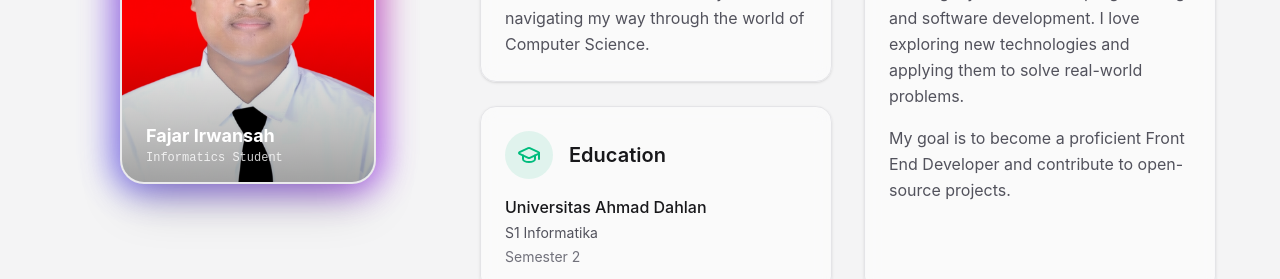
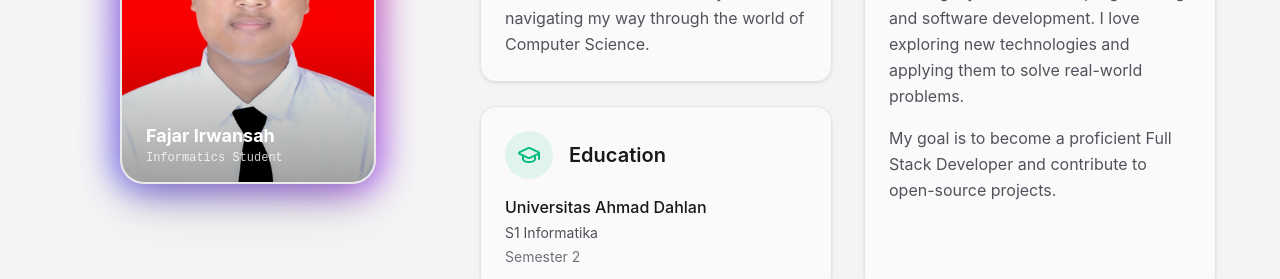
Before and after one commit to JarsXen/Portfolio-V2.0, a React (Vite) app: page / in a window 1280 px wide. Shown: the part 1120-1399 px from the top of the page. Built offline with nearby package versions, Linux system fonts and the light colour scheme.

Commit message:
Update journey description to reflect Full Stack focus

```diff
--- a/src/data/translations.ts
+++ b/src/data/translations.ts
@@ -24,7 +24,7 @@ export const translations = {
       semester: 'Semester 2',
       journey: 'My Journey',
       journeyDesc1: 'As a second-semester student, I am building my foundation in programming and software development. I love exploring new technologies and applying them to solve real-world problems.',
-      journeyDesc2: 'My goal is to become a proficient Front End Developer and contribute to open-source projects.',
+      journeyDesc2: 'My goal is to become a proficient Full Stack Developer and contribute to open-source projects.',
     },
     projects: {
       title: 'My Projects',
@@ -69,7 +69,7 @@ export const translations = {
       semester: 'Semester 2',
       journey: 'Perjalanan Saya',
       journeyDesc1: 'Sebagai mahasiswa semester dua, saya sedang membangun fondasi dalam pemrograman dan pengembangan perangkat lunak. Saya suka mengeksplorasi teknologi baru dan menerapkannya untuk memecahkan masalah dunia nyata.',
-      journeyDesc2: 'Tujuan saya adalah menjadi Front End Developer yang mahir dan berkontribusi pada proyek open-source.',
+      journeyDesc2: 'Tujuan saya adalah menjadi Full Stack Developer yang mahir dan berkontribusi pada proyek open-source.',
     },
     projects: {
       title: 'Proyek Saya',
```
